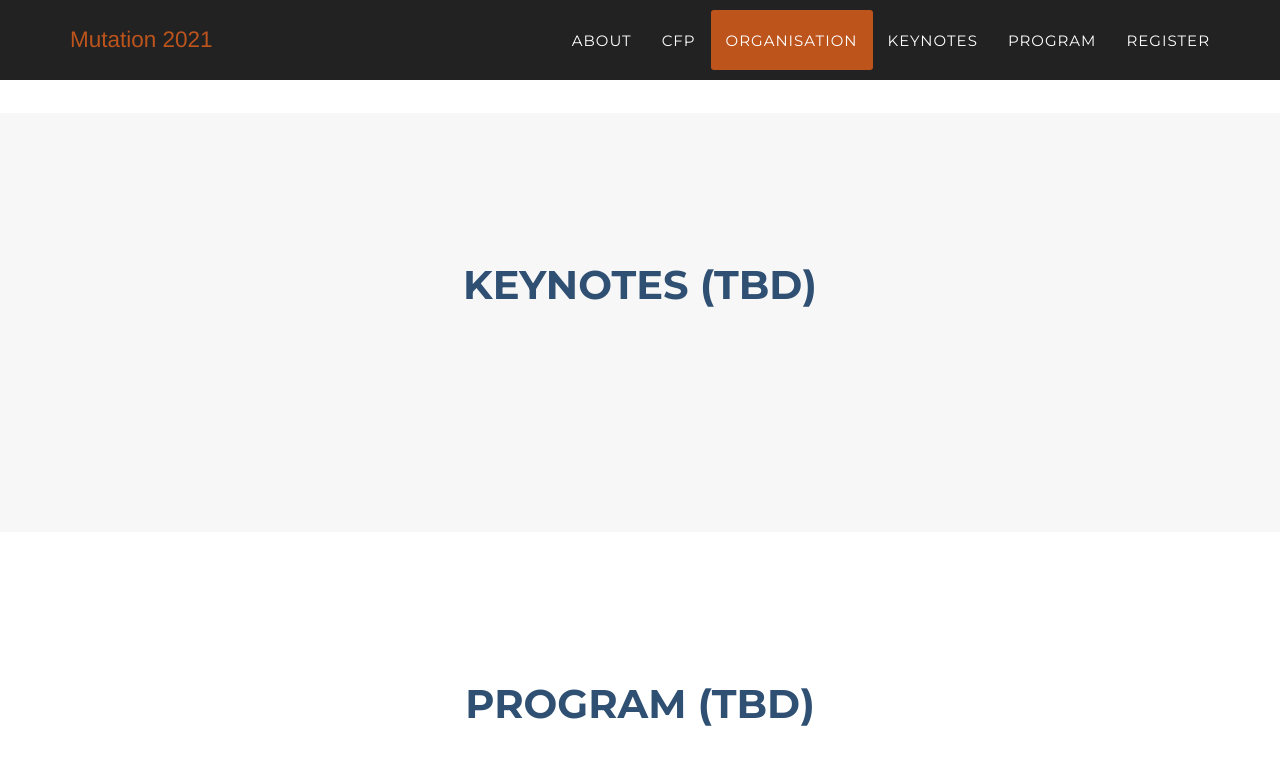
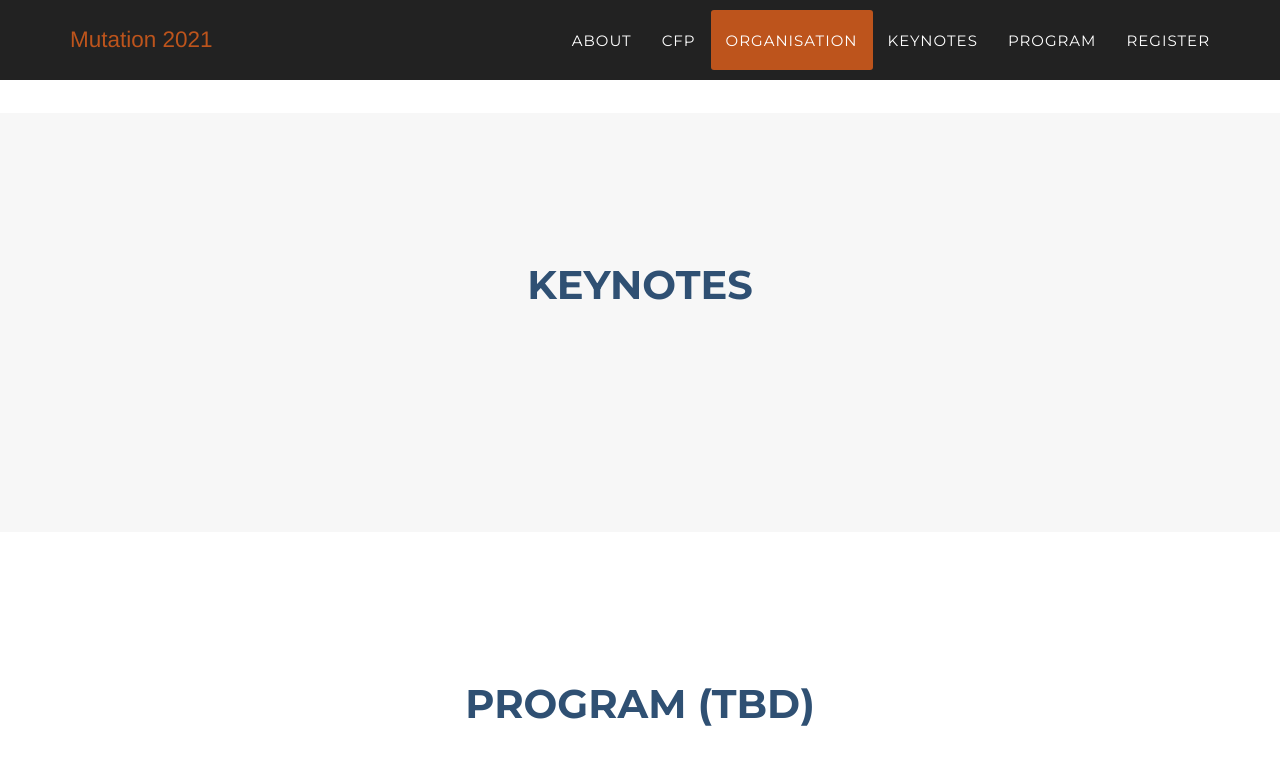
Before and after one commit to mutation-workshop/2021, a Jekyll site: the page built from index.html, in a window 1280 px wide and 900 px high, scrolled down 5213 px. Shown: the top 765 px of the window. Built offline with Jekyll 4.4.1, drawn with Linux system fonts in a browser that asks for light colours; some web fonts are replaced.

Commit message:
keynote: remove TBD, add bio & abstract in format

```diff
--- a/_includes/data/speakers.html
+++ b/_includes/data/speakers.html
@@ -3,7 +3,7 @@
         <div class="container">
             <div class="row">
                 <div class="col-lg-12 text-center">
-                    <h2 class="section-heading">Keynotes (TBD)</h2>
+                    <h2 class="section-heading">Keynotes</h2>
                     <h3 class="section-subheading text-muted"></h3>
                 </div>
             </div>
--- a/_includes/data/speakers_info.html
+++ b/_includes/data/speakers_info.html
@@ -32,12 +32,13 @@
                               </a>
                             {% endif %}
                          </h3>
-                            <p>{{ post.abstract }}</p>
+                            <p><b>Abstract: </b>{{ post.abstract }}</p>
                              {% if slides != '' %}
                               <p>
                               <a href="{{ slides }}">Slides</a>
                               </p>
                             {% endif %}
+                            <p><b>Bio: </b>{{ post.bio }}</p>
                             <button type="button" class="btn btn-default" data-dismiss="modal"><i class="fa fa-times"></i> Close</button>
                         </div>
                     </div>
```
